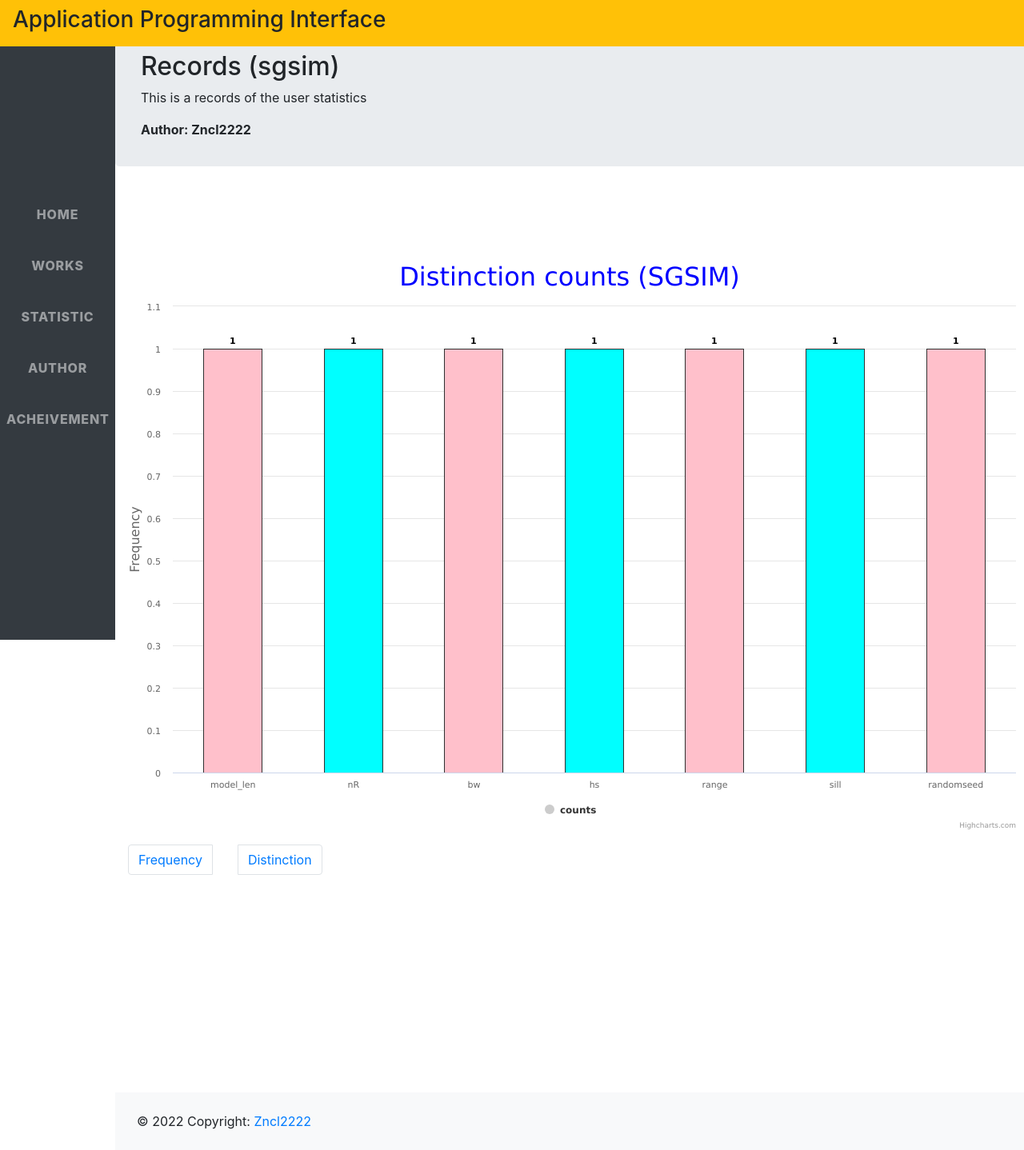
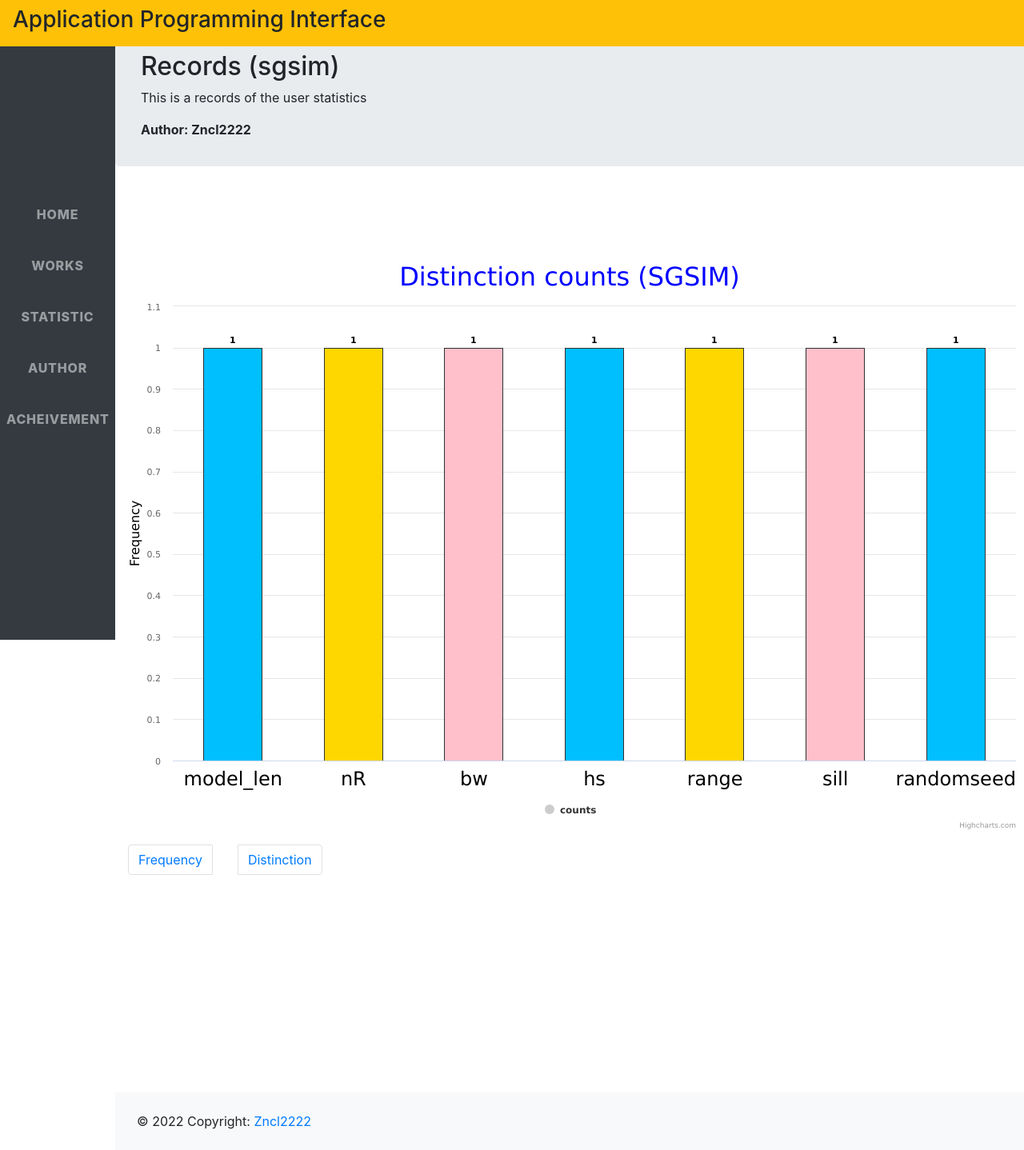
Before and after one commit to Zncl2222/Works_Exhibition_Flask, a Flask app: page /statistic/count in a window 1280 px wide; the page is wider, and only the part inside the window is pictured. Shown: that part at 80% size. Run offline with Flask 2, Linux system fonts and the light colour scheme; a database or web service that is not in the repository returns one stand-in record (values such as "Sample title"); some libraries are stand-ins or nearby versions.

Commit message:
feat: bar charts color modfied

```diff
--- a/app/templates/statistic/statistic.html
+++ b/app/templates/statistic/statistic.html
@@ -43,8 +43,8 @@
                 categories: ['Total plot', 'Gaussian_model', 'Spherical_model','Python kernel','C kernel'],
                 labels:{
                     style:{
-                        color:'red',
                         fontSize:"1.5rem",
+                        color:'Black'
                     }
                 }
             },
@@ -53,6 +53,7 @@
                     text: 'Frequency',
                     style:{
                         fontSize: '1rem',
+                        color:'Black'
                     }
                 }
             },
@@ -70,7 +71,7 @@
             series: [{
 
                 colorByPoint: true,
-                colors: ["pink", "cyan"],
+                colors: ["DarkOrange", "RoyalBlue", "Gray"],
                 name: 'counts',
                 data: {{data}},
 
--- a/app/templates/statistic/statistic_count.html
+++ b/app/templates/statistic/statistic_count.html
@@ -24,9 +24,9 @@
         <br><br>
     </div>
 
-    <!-- 圖表容器 DOM -->
+
     <div id="container" style="width: 100%;height:50rem; padding-top:5rem ;"></div>
-    <!-- 引入 highcharts.js -->
+
     <script src="https://code.highcharts.com/highcharts.js"></script>
     <script>
         var options = {
@@ -41,13 +41,20 @@
                 }
             },
             xAxis: {
-                categories: ['model_len', 'nR', 'bw','hs','range','sill','randomseed'] // x 軸分類
+                categories: ['model_len', 'nR', 'bw','hs','range','sill','randomseed'],
+                labels:{
+                    style:{
+                        fontSize:"1.5rem",
+                        color:'Black'
+                    }
+                }
             },
             yAxis: {
                 title: {
                     text: 'Frequency',
                     style:{
                         fontSize: '1rem',
+                        color:'Black'
                     }
                 }
             },
@@ -64,7 +71,7 @@
             series: [{
 
                 colorByPoint: true,
-                colors: ["pink", "cyan"],
+                colors: ["DeepSkyBlue", "Gold", "Pink"],
                 name: 'counts',
                 data: {{data}},
 
```
